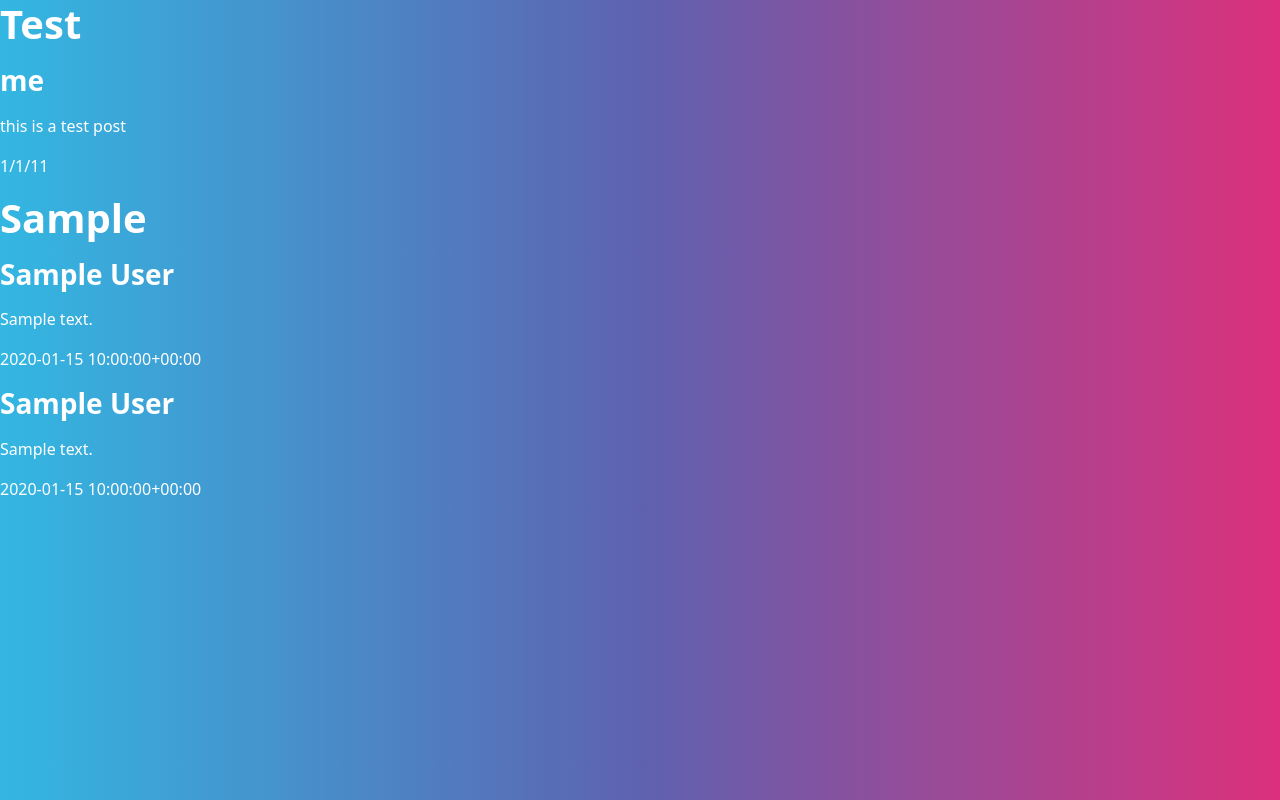
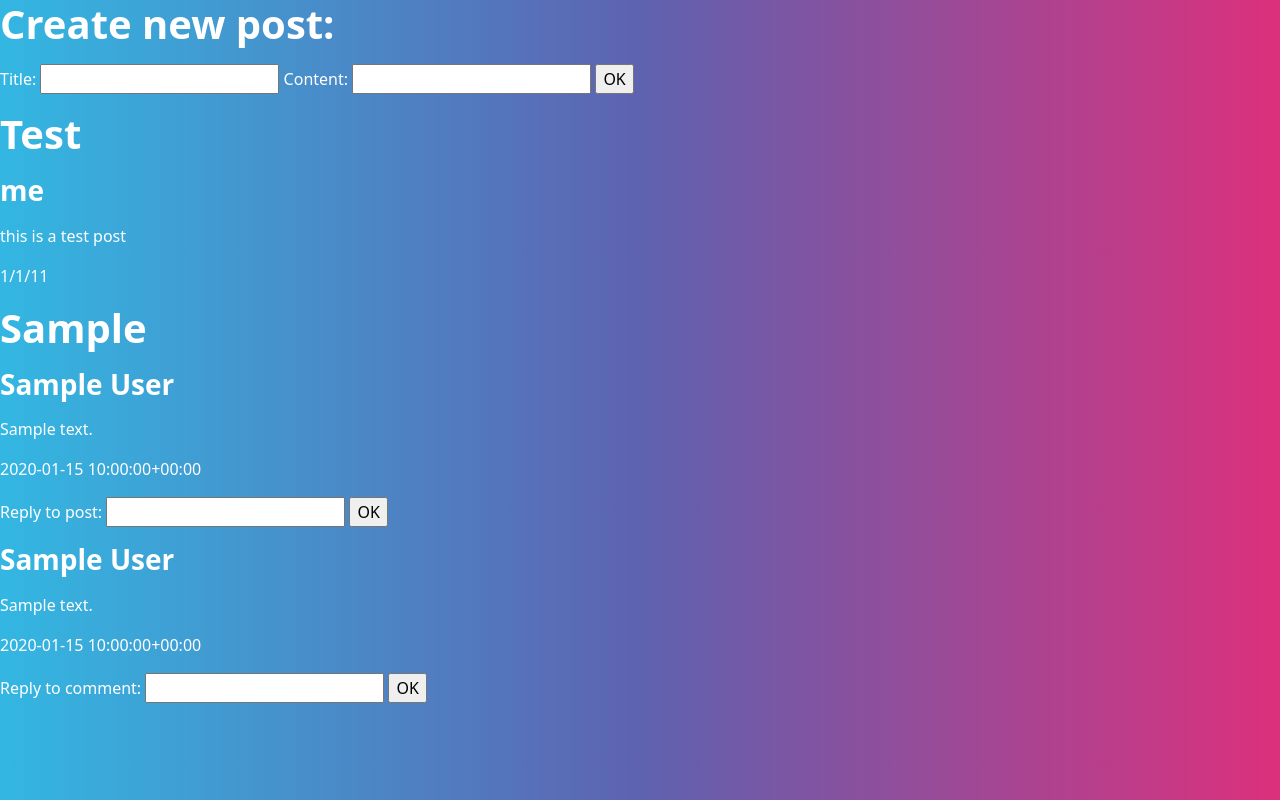
Before and after one commit to gulpinhenry/spotter, a Django app: a page that uses spotter/spotter_app/templates/group.html in a window 1280 px wide. Run offline with Django 4.2, Linux system fonts and the light colour scheme; tables that the repository leaves empty hold one stand-in row (values such as "Sample post"); some libraries are stand-ins or nearby versions.

Commit message:
Replies to posts and comments working

```diff
--- a/spotter/spotter_app/templates/group.html
+++ b/spotter/spotter_app/templates/group.html
@@ -6,12 +6,42 @@
     <link rel="stylesheet" href="{% static 'css/bootstrap.min.css' %}">
 </head>
 
+<div id="create-post">
+    <h1>Create new post:</h1>
+    <form action="/group/{{group_name}}/post" method="POST">
+        {% csrf_token %}
+        <label for="title">Title: </label>
+        <input type="text" name="title_input">
+
+        <label for="content">Content: </label>
+        <input type="text" name="content_input">
+
+        <input type="submit" value="OK">
+    </form>
+</div>
+
 <div class="post" title="Test" content="this is a test post" author="me" created="1/1/11"></div>
 
 {% for post in posts %}
 {{post.post |safe}}
+<div id="create-reply">
+    <form action="/group/{{group_name}}/reply/{{post.id}}" method="POST">
+        {% csrf_token %}
+        <label for="title">Reply to post: </label>
+        <input type="text" name="reply_input">
+        <input type="submit" value="OK">
+    </form>
+</div>
 {% for comment in post.comments %}
-{{comment |safe}}
+{{comment.content |safe}}
+<div id="create-reply">
+    <form action="/group/{{group_name}}/reply/{{post.id}}/{{comment.id}}" method="POST">
+        {% csrf_token %}
+        <label for="title">Reply to comment: </label>
+        <input type="text" name="reply_input">
+        <input type="submit" value="OK">
+    </form>
+</div>
 {% endfor %}
 {% endfor %}
 
--- a/spotter/spotter_app/urls.py
+++ b/spotter/spotter_app/urls.py
@@ -11,4 +11,7 @@ urlpatterns = [
     path('user/<str:username>/edit', views.edit),
     path('group/<str:group_name>', views.group),  # view a group
     path('group/<str:group_name>/users', views.group),  # view the users in a group
+    path('group/<str:group_name>/post', views.post_to_group),  # view the users in a group
+    path('group/<str:group_name>/reply/<int:post_id>', views.reply_to_post),  # reply to a post
+    path('group/<str:group_name>/reply/<int:post_id>/<int:comment_id>', views.reply_to_comment),  # reply to a comment
 ] + static(settings.STATIC_URL, document_root=settings.STATIC_ROOT)
--- a/spotter/spotter_app/views.py
+++ b/spotter/spotter_app/views.py
@@ -87,14 +87,74 @@ def group(request, group_name):
     posts = []
     for post in posts_obj:
         post_context = {
+            "id": post.id,
+            "author": post.author,
             "post": f'<div class="post" title={post.title} content="{post.content}" author="{post.author.name}" created="{post.created}"></div>',
             "comments": [],
         }
         for comment in post.post_comments.all():
             post_context["comments"].append(
-                f'<div class="comment" content="{comment.content}" author="{comment.author.name}" created="{comment.created}"></div>')
+                {
+                    "id": comment.id,
+                    "content": f'<div class="comment" content="{comment.content}" author="{comment.author.name}" created="{comment.created}"></div>',
+                })
         posts.append(post_context)
     context = {
         "posts": posts,
+        "group_name": group_obj.name,
     }
     return render(request, 'group.html', context)
+
+def post_to_group(request, group_name):
+    if request.method == "POST":
+        group_obj = Group.objects.filter(name=group_name)
+        if len(group_obj) <= 0:
+            return redirect("/")
+        group_obj = group_obj[0]
+        user = User.objects.filter(id=request.session['user_id'])
+        if len(user) <= 0:
+            return redirect("/")
+        user = user[0]
+        Post.objects.create(title=request.POST["title_input"], content=request.POST["content_input"], author=user, group=group_obj)
+        return redirect(f"/group/{group_name}")
+    return redirect("/")
+
+def reply_to_post(request, group_name, post_id):
+    if request.method == "POST":
+        group_obj = Group.objects.filter(name=group_name)
+        if len(group_obj) <= 0:
+            return redirect("/")
+        group_obj = group_obj[0]
+        user = User.objects.filter(id=request.session['user_id'])
+        if len(user) <= 0:
+            return redirect("/")
+        user = user[0]
+        post_obj = Post.objects.filter(id=post_id)
+        if len(post_obj) <= 0:
+            return redirect("/")
+        post_obj = post_obj[0]
+        Comment.objects.create(content=str(f"@{post_obj.author.name} " + request.POST["reply_input"]), author=user, parent_post=post_obj)
+        return redirect(f"/group/{group_name}")
+    return redirect("/")
+
+def reply_to_comment(request, group_name, post_id, comment_id):
+    if request.method == "POST":
+        group_obj = Group.objects.filter(name=group_name)
+        if len(group_obj) <= 0:
+            return redirect("/")
+        group_obj = group_obj[0]
+        user = User.objects.filter(id=request.session['user_id'])
+        if len(user) <= 0:
+            return redirect("/")
+        user = user[0]
+        post_obj = Post.objects.filter(id=post_id)
+        if len(post_obj) <= 0:
+            return redirect("/")
+        post_obj = post_obj[0]
+        comment_obj = Comment.objects.filter(id=comment_id)
+        if len(comment_obj) <= 0:
+            return redirect("/")
+        comment_obj = comment_obj[0]
+        Comment.objects.create(content=str(f"@{comment_obj.author.name} " + request.POST["reply_input"]), author=user, parent_post=post_obj)
+        return redirect(f"/group/{group_name}")
+    return redirect("/")
```
